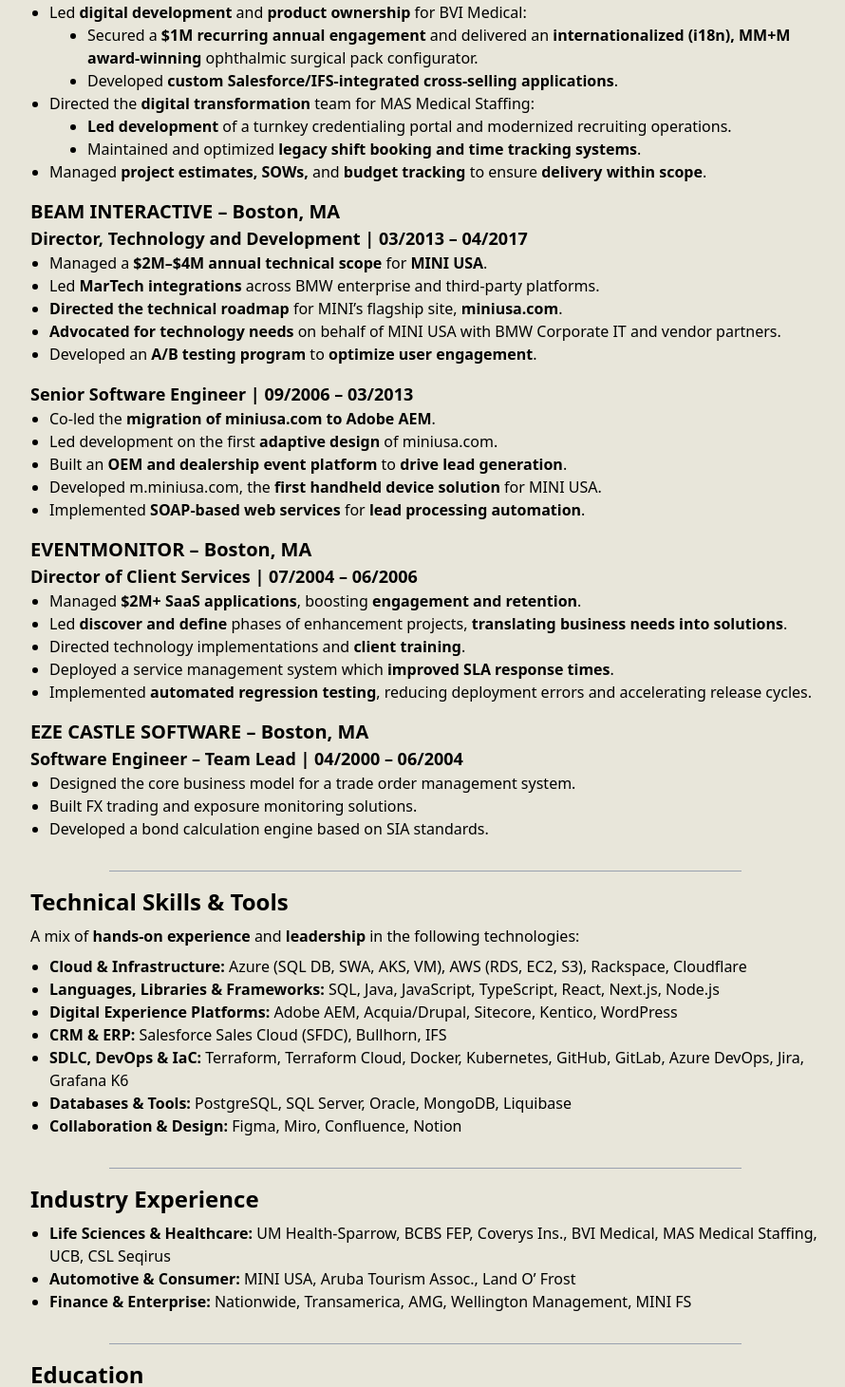
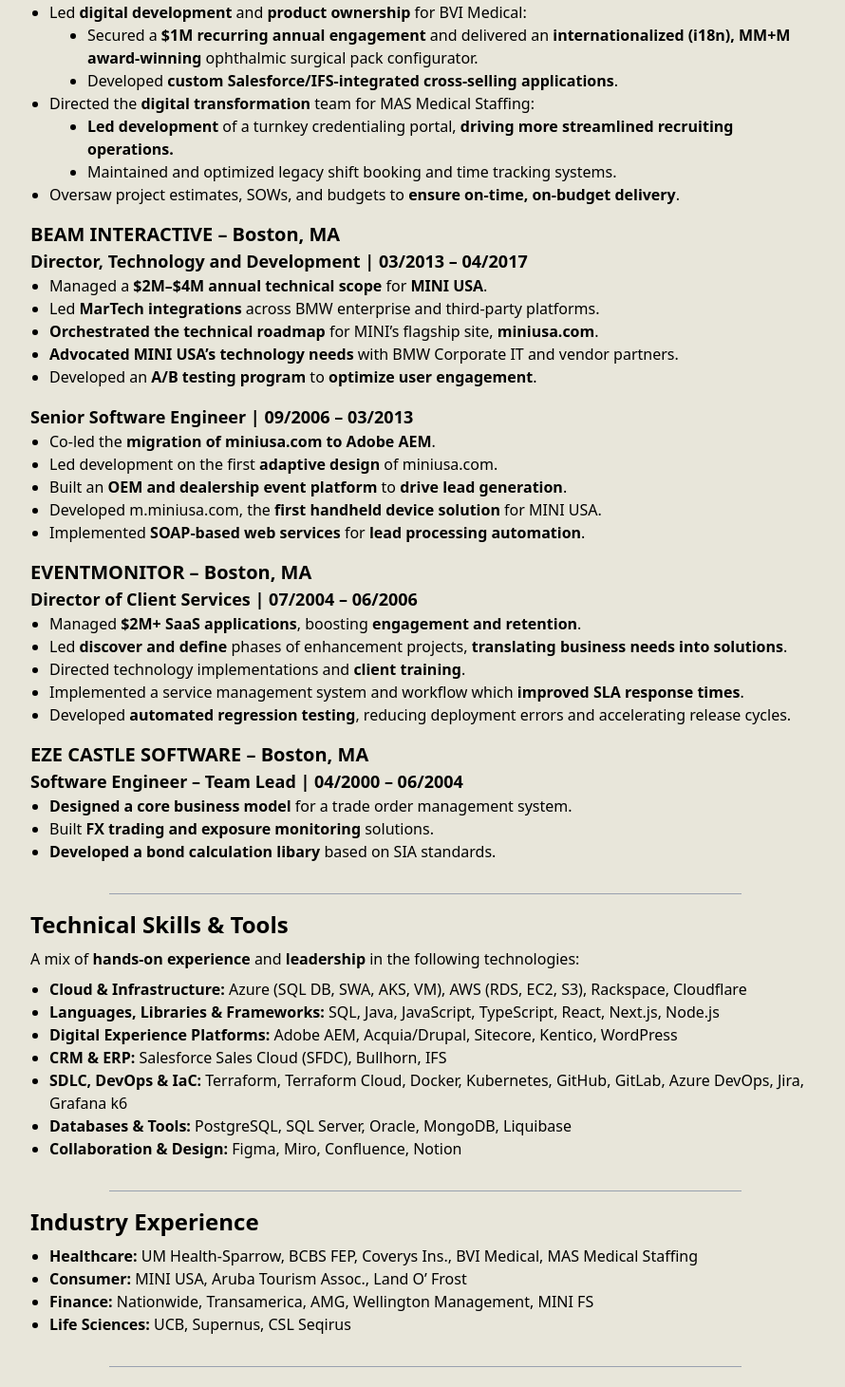
Before and after one commit to jrmaloney/jmaloney-nextjs-tw, a Next.js app: page /resume in a window 1280 px wide. Shown: the part 1007-2468 px from the top of the page at 95% size, without its empty margins (192-1082 px from the left). Built offline with nearby package versions, Linux system fonts and the light colour scheme.

Commit message:
wordsmithing and PDF update

```diff
--- a/app/resume/page.tsx
+++ b/app/resume/page.tsx
@@ -41,7 +41,7 @@ const Resume = () => {
             <li>Led a <strong>15-member development team</strong>, including full-time and freelance engineers.</li>
             <li>Collaborated with <strong>Program Management</strong> to refine <strong>digital delivery models</strong>.</li>
             <li>Oversaw <strong>resource allocation, budgeting, and project profitability</strong>.</li>
-            <li>Conducted project <strong>retrospectives</strong> to enhance <strong>development processes and team performance</strong>.</li>
+            <li>Conducted <strong>project retrospectives</strong> to enhance <strong>development processes and team performance</strong>.</li>
             <li>Spearheaded <strong>new scopes of work</strong> within strategic client accounts.</li>
           </ul>
 
@@ -56,10 +56,10 @@ const Resume = () => {
             </ul>
             <li>Directed the <strong>digital transformation</strong> team for MAS Medical Staffing:</li>
             <ul className="list-disc pl-10">
-              <li><strong>Led development</strong> of a turnkey credentialing portal and modernized recruiting operations.</li>
-              <li>Maintained and optimized <strong>legacy shift booking and time tracking systems</strong>.</li>
+              <li><strong>Led development</strong> of a turnkey credentialing portal, <strong>driving more streamlined recruiting operations.</strong></li>
+              <li>Maintained and optimized legacy shift booking and time tracking systems.</li>
             </ul>
-            <li>Managed <strong>project estimates, SOWs,</strong> and <strong>budget tracking</strong> to ensure <strong>delivery within scope</strong>.</li>
+            <li>Oversaw project estimates, SOWs, and budgets to <strong>ensure on-time, on-budget delivery</strong>.</li>
           </ul>
         </div>
 
@@ -69,8 +69,8 @@ const Resume = () => {
           <ul className="list-disc pl-5">
             <li>Managed a <strong>$2M–$4M annual technical scope</strong> for <strong>MINI USA</strong>.</li>
             <li>Led <strong>MarTech integrations</strong> across BMW enterprise and third-party platforms.</li>
-            <li><strong>Directed the technical roadmap</strong> for MINI’s flagship site, <strong>miniusa.com</strong>.</li>
-            <li><strong>Advocated for technology needs</strong> on behalf of MINI USA with BMW Corporate IT and vendor partners.</li>
+            <li><strong>Orchestrated the technical roadmap</strong> for MINI’s flagship site, <strong>miniusa.com</strong>.</li>
+            <li><strong>Advocated MINI USA’s technology needs</strong> with BMW Corporate IT and vendor partners.</li>
             <li>Developed an <strong>A/B testing program</strong> to <strong>optimize user engagement</strong>.</li>
           </ul>
 
@@ -91,8 +91,8 @@ const Resume = () => {
           <li>Managed <strong>$2M+ SaaS applications</strong>, boosting <strong>engagement and retention</strong>.</li>
             <li>Led <strong>discover and define</strong> phases of enhancement projects, <strong>translating business needs into solutions</strong>.</li>
             <li>Directed technology implementations and <strong>client training</strong>.</li>
-            <li>Deployed a service management system which <strong>improved SLA response times</strong>.</li>
-            <li>Implemented <strong>automated regression testing</strong>, reducing deployment errors and accelerating release cycles.</li>
+            <li>Implemented a service management system and workflow which <strong>improved SLA response times</strong>.</li>
+            <li>Developed <strong>automated regression testing</strong>, reducing deployment errors and accelerating release cycles.</li>
           </ul>
         </div>
 
@@ -102,9 +102,9 @@ const Resume = () => {
           <h3 className="text-xl font-bold">EZE CASTLE SOFTWARE – Boston, MA</h3>
           <h4 className="text-lg font-semibold">Software Engineer – Team Lead | 04/2000 – 06/2004</h4>
           <ul className="list-disc pl-5">
-            <li>Designed the core business model for a trade order management system.</li>
-            <li>Built FX trading and exposure monitoring solutions.</li>
-            <li>Developed a bond calculation engine based on SIA standards.</li>
+            <li><strong>Designed a core business model</strong> for a trade order management system.</li>
+            <li>Built <strong>FX trading and exposure monitoring</strong> solutions.</li>
+            <li><strong>Developed a bond calculation libary</strong> based on SIA standards.</li>
           </ul>
         </div>
         {/*
@@ -129,7 +129,7 @@ const Resume = () => {
           <li><strong>Languages, Libraries & Frameworks:</strong> SQL, Java, JavaScript, TypeScript, React, Next.js, Node.js</li>
           <li><strong>Digital Experience Platforms:</strong> Adobe AEM, Acquia/Drupal, Sitecore, Kentico, WordPress</li>
           <li><strong>CRM & ERP:</strong> Salesforce Sales Cloud (SFDC), Bullhorn, IFS</li>
-          <li><strong>SDLC, DevOps & IaC:</strong> Terraform, Terraform Cloud, Docker, Kubernetes, GitHub, GitLab, Azure DevOps, Jira, Grafana K6</li>
+          <li><strong>SDLC, DevOps & IaC:</strong> Terraform, Terraform Cloud, Docker, Kubernetes, GitHub, GitLab, Azure DevOps, Jira, Grafana k6</li>
           <li><strong>Databases & Tools:</strong> PostgreSQL, SQL Server, Oracle, MongoDB, Liquibase</li>
           <li><strong>Collaboration & Design:</strong> Figma, Miro, Confluence, Notion</li>
         </ul>
@@ -139,9 +139,10 @@ const Resume = () => {
       <section className="mb-6">
         <h2 className="text-2xl font-semibold mb-2">Industry Experience</h2>
         <ul className="list-disc pl-5">
-          <li><strong>Life Sciences & Healthcare:</strong> UM Health-Sparrow, BCBS FEP, Coverys Ins., BVI Medical, MAS Medical Staffing, UCB, CSL Seqirus</li>
-          <li><strong>Automotive & Consumer:</strong> MINI USA, Aruba Tourism Assoc., Land O’ Frost</li>
-          <li><strong>Finance & Enterprise:</strong> Nationwide, Transamerica, AMG, Wellington Management, MINI FS</li>
+          <li><strong>Healthcare:</strong> UM Health-Sparrow, BCBS FEP, Coverys Ins., BVI Medical, MAS Medical Staffing</li>
+          <li><strong>Consumer:</strong> MINI USA, Aruba Tourism Assoc., Land O’ Frost</li>
+          <li><strong>Finance:</strong> Nationwide, Transamerica, AMG, Wellington Management, MINI FS</li>
+          <li><strong>Life Sciences:</strong> UCB, Supernus, CSL Seqirus</li>
         </ul>
       </section>
       <div className="border-b border-gray-400 w-4/5 mx-auto py-1 mb-4"></div>
```
Also changed, not shown: 1 other file (tests, documents, lock files or other folders).
